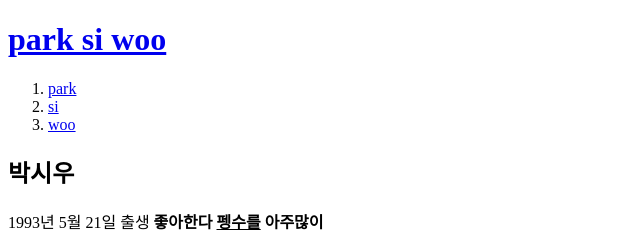
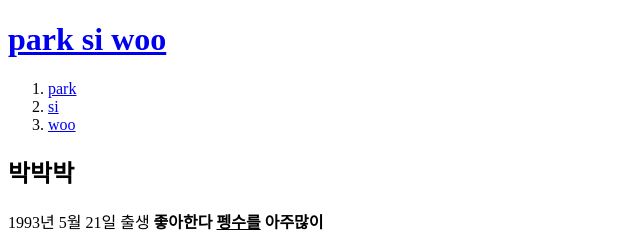
Before and after one commit to quiet-sun/first, a plain HTML site: page index.html in a window 1280 px wide. Shown: the top 244 px of the page, 0-640 px from the left. Drawn offline with Linux system fonts and the light colour scheme.

Commit message:
Add files via upload

```diff
--- a/index.html
+++ b/index.html
@@ -12,7 +12,7 @@
   <li><a href="3.html">woo</a></li>
 </ol>
 
-<h2>박시우</h2>
+<h2>박박박</h2>
 1993년 5월 21일 출생 <strong>좋아한다 <u>펭수를</u>
 아주많이</strong>
 <p>호호잇</p>
```
